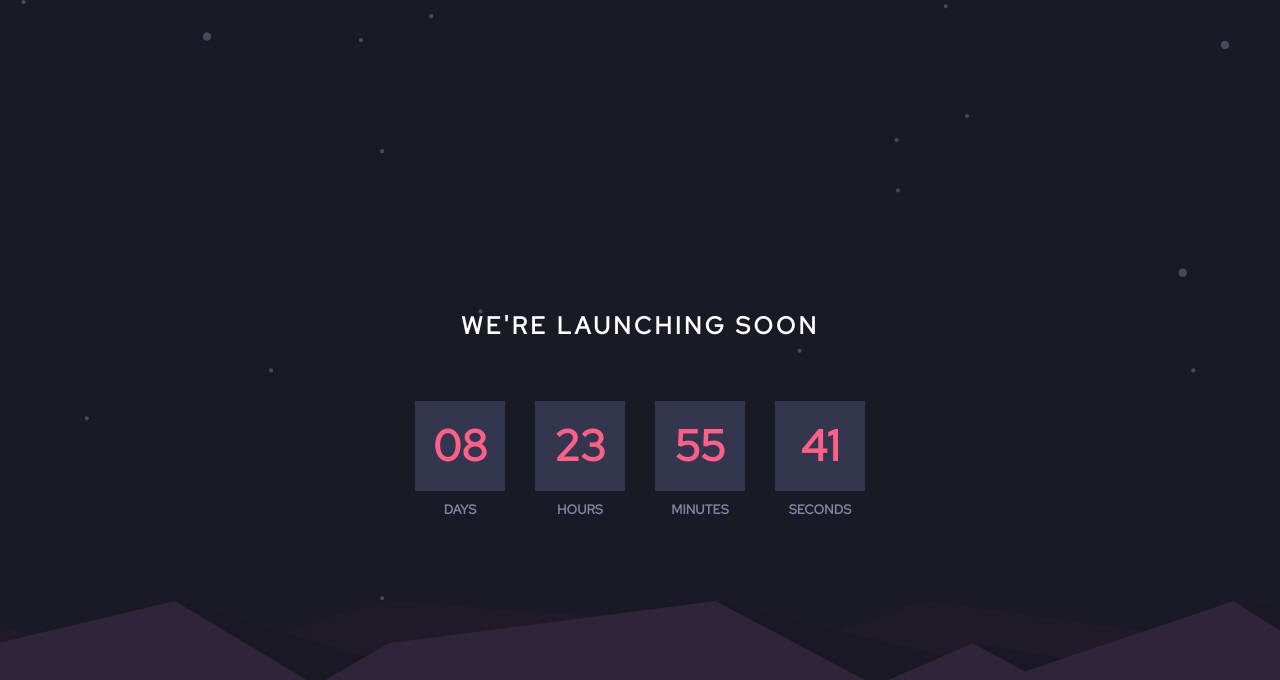
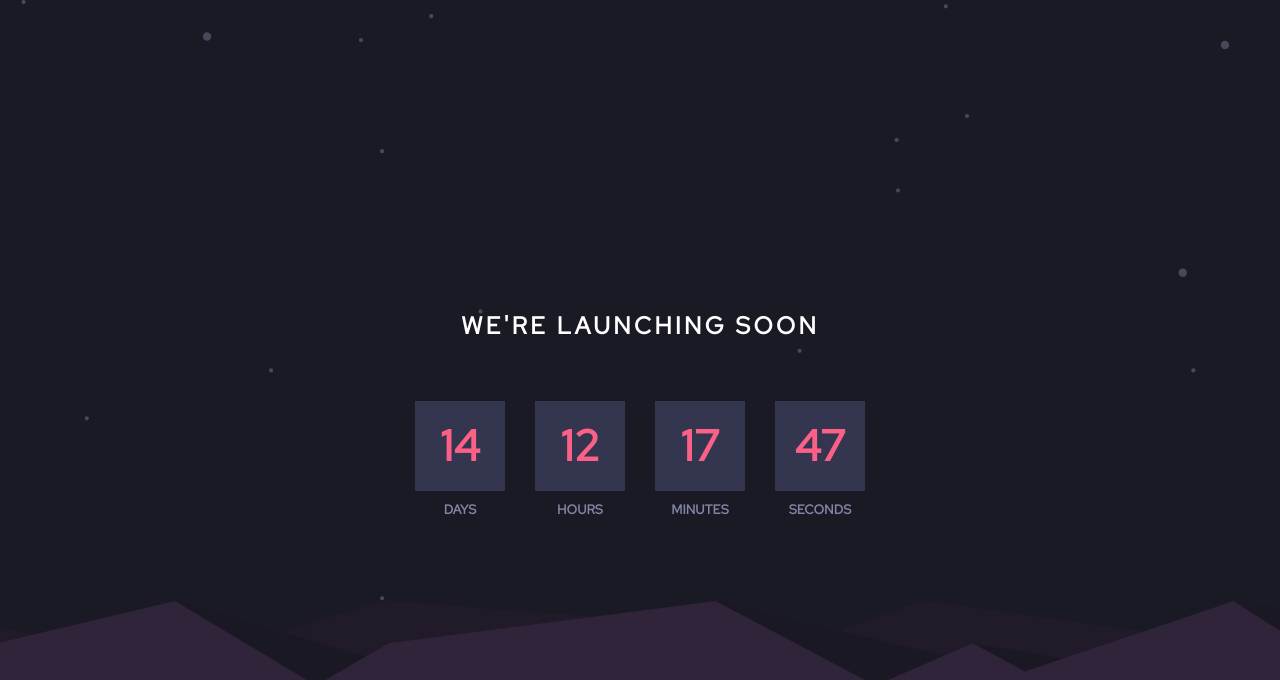
Before and after one commit to IanMcbull/frontend-mentor-launch-countdown-challenge, a plain HTML site: page index.html in a window 1280 px wide. Shown: the top 680 px of the page. Drawn offline with nearby package versions, Linux system fonts and the light colour scheme.

Commit message:
UI changes

```diff
--- a/app.css
+++ b/app.css
@@ -105,6 +105,8 @@ h1{
 .links > a > img:hover{
     color: var(--SoftRed);
 }
+
+
 @media screen and (min-width:500px) {
     h1{
         text-align: center;
--- a/app.js
+++ b/app.js
@@ -1 +1,34 @@
 // Implemting the counter that starts from 14 days
+// The first thing we need to do is set the date we are counting down to
+
+var countDownDate = new Date("Nov 24, 2022 15:37:25").getTime();
+
+// Update the count down every 1 second
+let x = setInterval(function() {
+
+    // Get todays date and time
+    let now = new Date().getTime();
+
+    // Find the distance between now an the count down date
+    let distance = countDownDate - now;
+
+    // Time calculations for days, hours, minutes and seconds
+    let days = Math.floor(distance / (1000 * 60 * 60 * 24));
+    let hours = Math.floor((distance % (1000 * 60 * 60 * 24)) / (1000 * 60 * 60));
+    let minutes = Math.floor((distance % (1000 * 60 * 60)) / (1000 * 60));
+    let seconds = Math.floor((distance % (1000 * 60)) / 1000);
+
+    document.querySelector(".day").innerHTML = days;
+    document.querySelector(".hour").innerHTML = hours;
+    document.querySelector(".minute").innerHTML = minutes;
+    document.querySelector(".second").innerHTML = seconds;
+
+
+    // If the count down is over, write some text
+    if (distance < 0) {
+        clearInterval(x);
+
+        document.querySelector(".counter").innerHTML = "EXPIRED";
+    }
+}
+, 1000);
--- a/index.html
+++ b/index.html
@@ -12,25 +12,25 @@
     <div class="counter">
         <div class="days">
             <div class="box">
-                <p>08</p>
+                <p class="day">00</p>
             </div>
             <p class="tags">Days</p>
         </div>
         <div class="hours">
             <div class="box">
-                <p>23</p>
+                <p class="hour">00</p>
             </div>
             <p class="tags">Hours</p>
         </div>
         <div class="days">
             <div class="box">
-                <p>55</p>
+                <p class="minute">00</p>
             </div>
             <p class="tags">Minutes</p>
         </div>
         <div class="days">
-            <div class="box">
-                <p>41</p>
+            <div class="box flip">
+                <p class="second">00</p>
             </div>
             <p class="tags">Seconds</p>
         </div>
@@ -42,6 +42,7 @@
            <a href="#"><img src="./images/icon-instagram.svg"/></a>
         </div>
     </div>
+    <script src="https://cdn.jsdelivr.net/npm/dayjs@1/dayjs.min.js"></script>
     <script src="app.js"></script>
 </body>
 </html>
```
